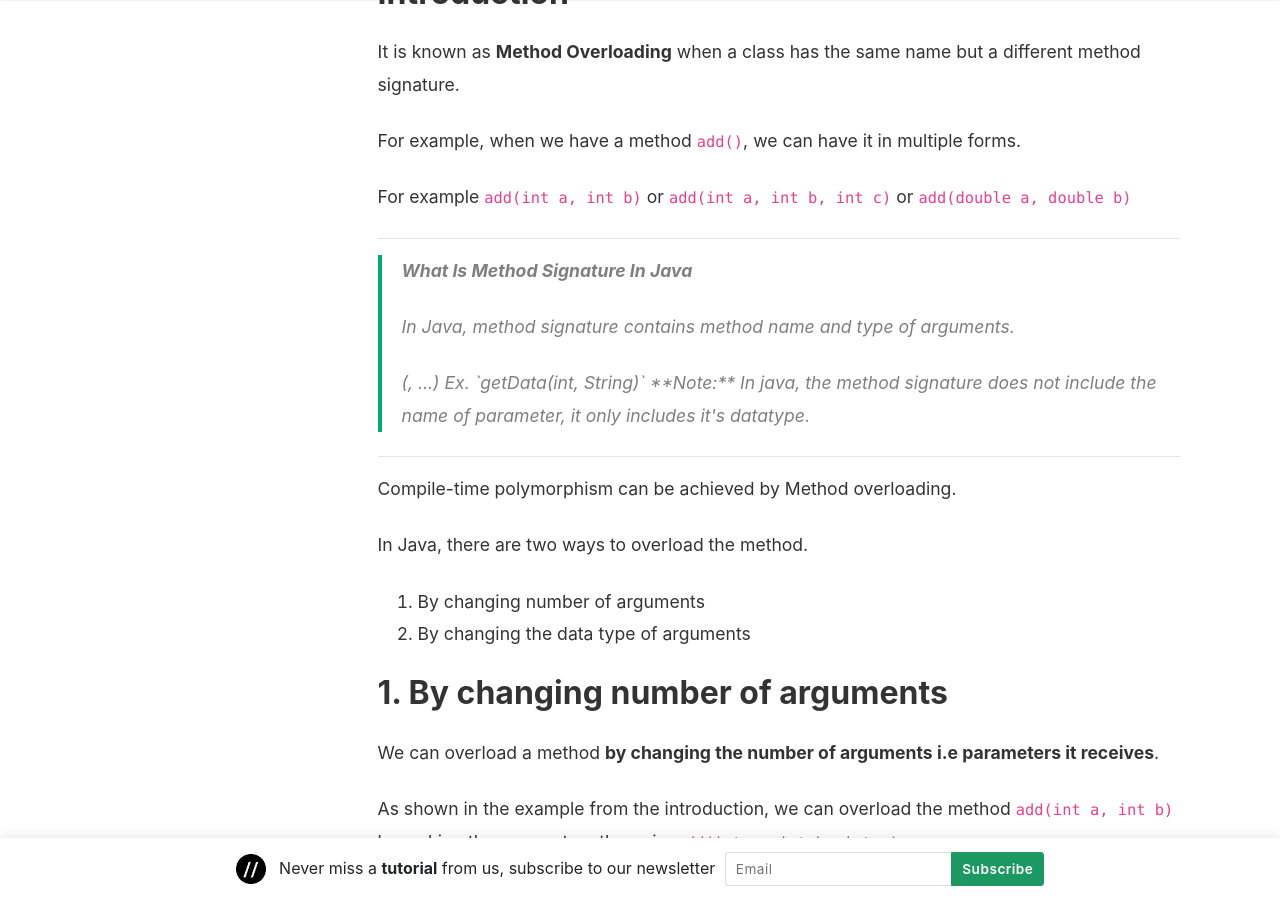
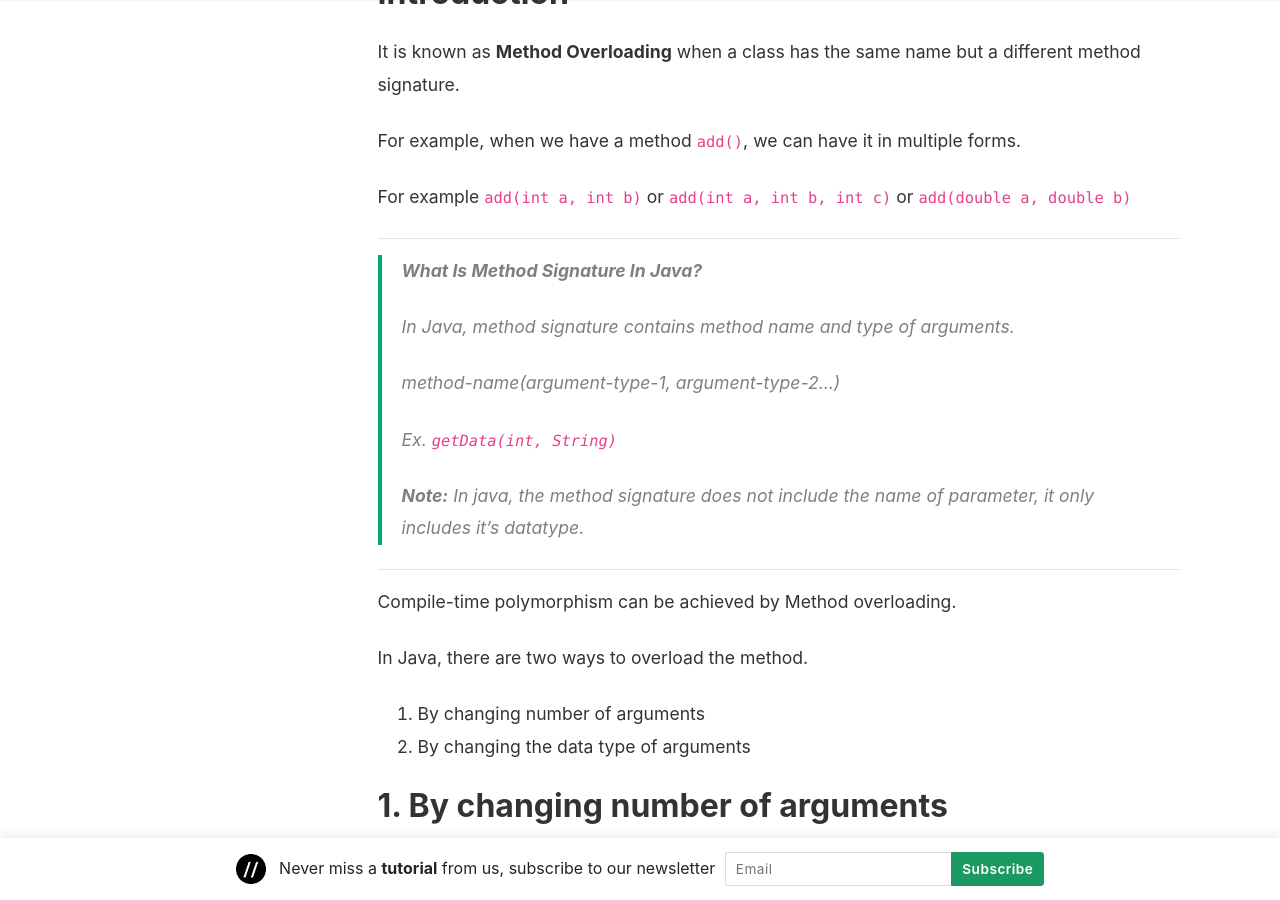
Before and after one commit to coderolls/coderolls-blog, a Jekyll site: the page built from _posts/java-interview-questions/core-java-interview-questions/2022-10-31-method-overloading-in-java.md, in a window 1280 px wide and 900 px high, scrolled down 373 px. Built offline with Jekyll 4.4.1, drawn with Linux system fonts in a browser that asks for light colours; nearby versions of some CDN libraries; comment, search, counter and statistics services are not loaded.

Commit message:
Updatemethod overloading blogpost

```diff
--- a/_posts/java-interview-questions/core-java-interview-questions/2022-10-31-method-overloading-in-java.md
+++ b/_posts/java-interview-questions/core-java-interview-questions/2022-10-31-method-overloading-in-java.md
@@ -19,11 +19,11 @@ For example `add(int a, int b)` or `add(int a, int b, int c)` or `add(double a,
 
 ---
 
-> **What Is Method Signature In Java**
+> **What Is Method Signature In Java?**
 >
 > In Java, method signature contains method name and type of arguments.
 >
-> <method-name>(<argument-type-1>, <argument-type-2>...)
+> method-name(argument-type-1, argument-type-2...)
 >
 > Ex. `getData(int, String)`
 >
```
